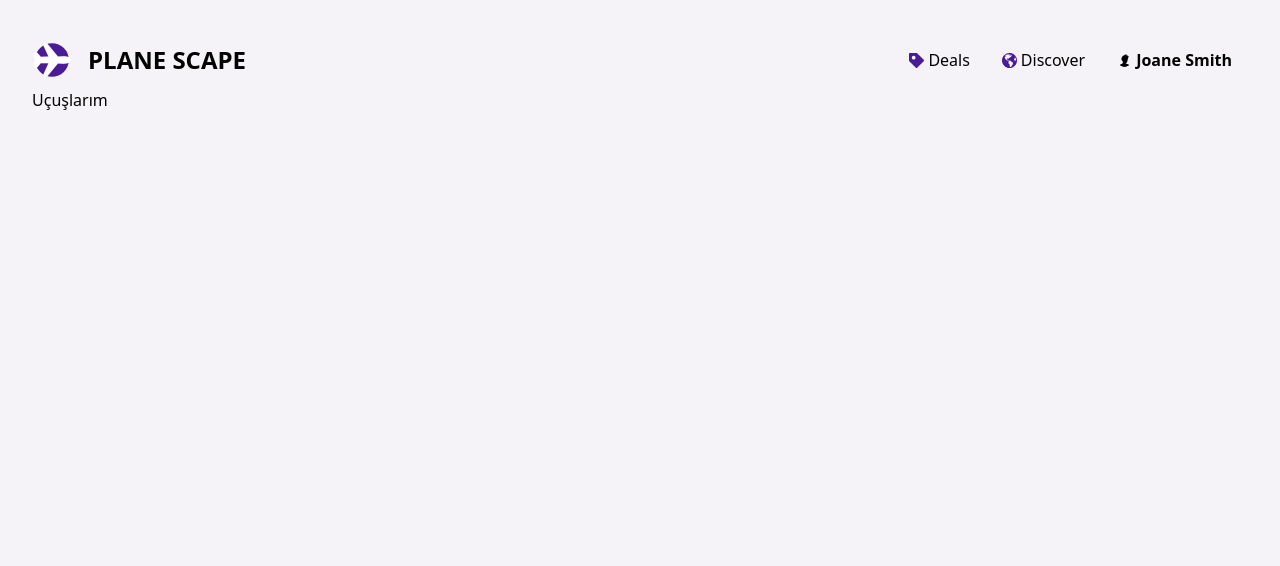
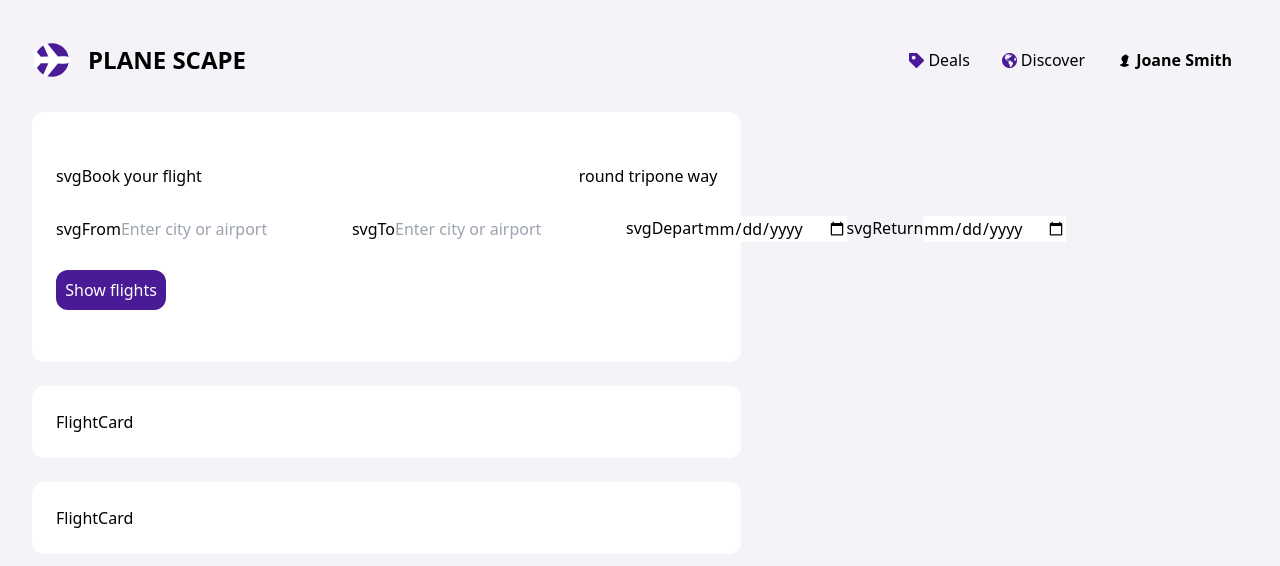
Before and after one commit to Berkayozgun/plane-scape, a React (Vite) app: page / in a window 1280 px wide. Shown: the top 566 px of the page. Built offline with nearby package versions, Linux system fonts and the light colour scheme.

Commit message:
Refactor Header and HomePage components

```diff
--- /dev/null
+++ b/src/components/FlightCard.jsx
@@ -0,0 +1,7 @@
+import React from "react";
+
+function FlightCard() {
+  return <div className="flex w-7/12 bg-white p-6 rounded-xl">FlightCard</div>;
+}
+
+export default FlightCard;
--- /dev/null
+++ b/src/components/FlightSearch.jsx
@@ -0,0 +1,47 @@
+import React from "react";
+
+function FlightSearch() {
+  return (
+    <div className='flex flex-col w-7/12 bg-white rounded-xl justify-evenly h-[250px] p-6'>
+      <div className='flex flex-row justify-between items-center'>
+        <div className='flex flex-row'>
+          <div>svg</div>
+          <h1>Book your flight</h1>
+        </div>
+        <div className='flex flex-row'>
+          <div>round trip</div>
+          <h1>one way</h1>
+        </div>
+      </div>
+
+      <div className='flex flex-row justify-between items-center'>
+        <div className='flex flex-row'>
+          <div>svg</div>
+          <h1>From</h1>
+          <input type='text' placeholder='Enter city or airport' />
+        </div>
+        <div className='flex flex-row'>
+          <div>svg</div>
+          <h1>To</h1>
+          <input type='text' placeholder='Enter city or airport' />
+        </div>
+        <div className='flex flex-row'>
+          <div>svg</div>
+          <h1>Depart</h1>
+          <input type='date' />
+        </div>
+        <div className='flex flex-row'>
+          <div>svg</div>
+          <h1>Return</h1>
+          <input type='date' />
+        </div>
+      </div>
+
+      <button className='bg-[#4a1b96] w-2/12 text-white rounded-xl p-2'>
+        Show flights
+      </button>
+    </div>
+  );
+}
+
+export default FlightSearch;
--- a/src/components/Header.jsx
+++ b/src/components/Header.jsx
@@ -1,7 +1,7 @@
 import React from "react";
 import { Link } from "react-router-dom";
 
-const Header = () => {
+function Header() {
   return (
     <header className='flex flex-row justify-between border-black '>
       <div className='flex flex-row justify-center items-center gap-4'>
@@ -172,6 +172,6 @@ const Header = () => {
       </div>
     </header>
   );
-};
+}
 
 export default Header;
--- a/src/pages/HomePage.jsx
+++ b/src/pages/HomePage.jsx
@@ -1,12 +1,15 @@
 import React from "react";
 import Header from "../components/Header";
+import FlightSearch from "../components/FlightSearch";
+import FlightCard from "../components/FlightCard";
 
 const HomePage = () => {
   return (
-    <div className='flex flex-col w-full h-screen p-8 bg-[#f5f3f7]'>
+    <div className='flex flex-col w-full h-screen p-8 gap-6 bg-[#f5f3f7]'>
       <Header />
-      <h1>Uçuşlarım</h1>
-      {/* Kullanıcının yaptığı uçuş rezervasyonlarının listelendiği alan */}
+      <FlightSearch />
+      <FlightCard />
+      <FlightCard />
     </div>
   );
 };
```
